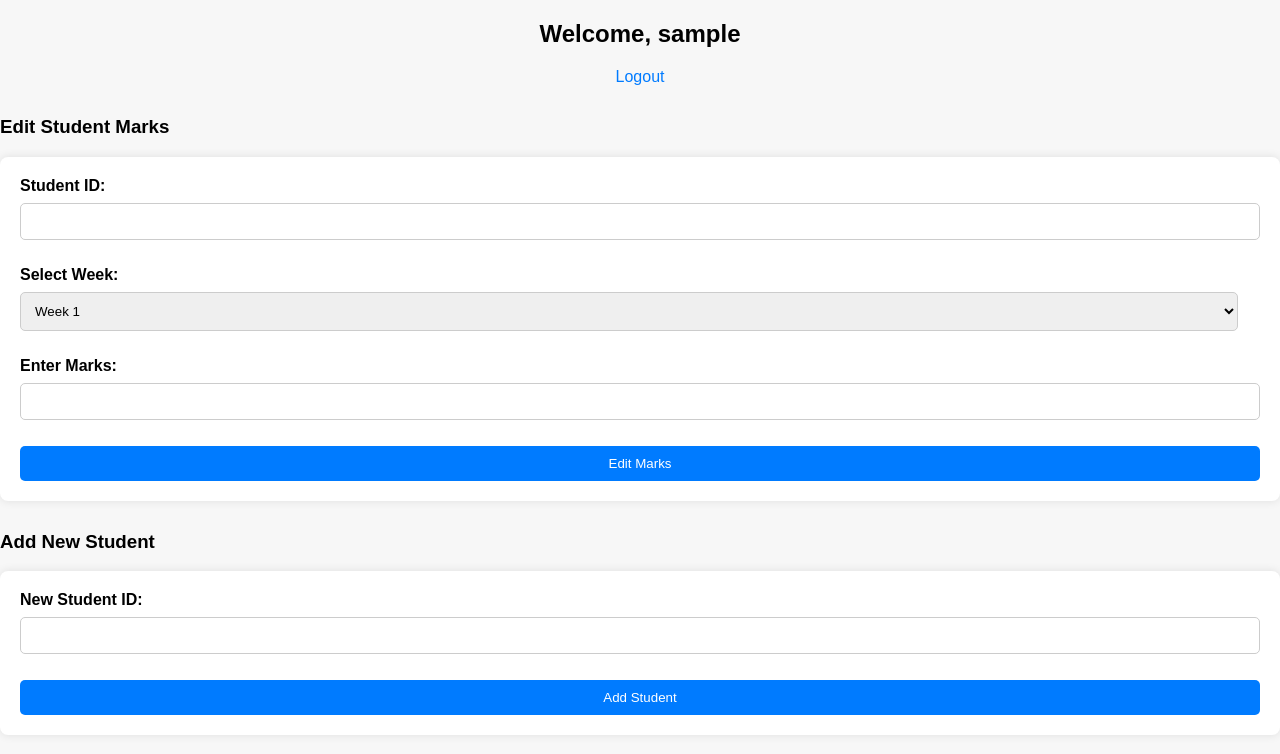
After one commit to Pasanlaksitha/Mark_Database, a PHP site: page /dashboard.php in a window 1280 px wide. The commit adds this page. Shown: the top 754 px of the page. Run offline with PHP 8.4, Linux system fonts and the light colour scheme; the visitor is signed in with stand-in values (Sample User, id 1).

Commit message:
This new update fixed
tyle , and add dashbaord logout

```diff
--- /dev/null
+++ b/dashboard.php
@@ -0,0 +1,91 @@
+
+<?php
+session_start();
+
+if(!isset($_SESSION['username'])) {
+    header('Location: login.php');
+    exit;
+}
+
+// Database connection
+$servername = "localhost";
+$username = "root";
+$password = "";
+$dbname = "student_mark_db";
+
+$conn = new mysqli($servername, $username, $password, $dbname);
+
+// Check connection
+if ($conn->connect_error) {
+    die("Connection failed: " . $conn->connect_error);
+}
+
+if(isset($_POST['edit_marks'])) {
+    $student_id = $_POST['student_id'];
+    $week = $_POST['week'];
+    $marks = $_POST['marks'];
+
+    $sql = "UPDATE student SET $week='$marks' WHERE student_id='$student_id'";
+    if ($conn->query($sql) === TRUE) {
+        $success_message = "Marks updated successfully";
+    } else {
+        $error_message = "Error updating marks: " . $conn->error;
+    }
+}
+
+if(isset($_POST['add_student'])) {
+    $student_id = $_POST['student_id'];
+
+    $sql = "INSERT INTO student (student_id) VALUES ('$student_id')";
+    if ($conn->query($sql) === TRUE) {
+        $success_message = "New student added successfully";
+    } else {
+        $error_message = "Error adding student: " . $conn->error;
+    }
+}
+
+$conn->close();
+?>
+
+<!DOCTYPE html>
+<html lang="en">
+<head>
+    <meta charset="UTF-8">
+    <meta name="viewport" content="width=device-width, initial-scale=1.0">
+    <title>Dashboard</title>
+    <link rel="stylesheet" type="text/css" href="style/dashboard.css">
+</head>
+<body>
+    <h2>Welcome, <?php echo $_SESSION['username']; ?></h2>
+    <a href="logout.php">Logout</a>
+
+    <h3>Edit Student Marks</h3>
+    <?php if(isset($success_message)) { ?>
+        <p><?php echo $success_message; ?></p>
+    <?php } ?>
+    <?php if(isset($error_message)) { ?>
+        <p><?php echo $error_message; ?></p>
+    <?php } ?>
+    <form method="post" action="">
+        <label for="student_id">Student ID:</label>
+        <input type="number" id="student_id" name="student_id" required><br><br>
+        <label for="week">Select Week:</label>
+        <select id="week" name="week">
+            <option value="week1">Week 1</option>
+            <option value="week2">Week 2</option>
+            <option value="week3">Week 3</option>
+            <option value="week4">Week 4</option>
+        </select><br><br>
+        <label for="marks">Enter Marks:</label>
+        <input type="text" id="marks" name="marks" required><br><br>
+        <input type="submit" name="edit_marks" value="Edit Marks">
+    </form>
+
+    <h3>Add New Student</h3>
+    <form method="post" action="">
+        <label for="new_student_id">New Student ID:</label>
+        <input type="number" id="new_student_id" name="student_id" required><br><br>
+        <input type="submit" name="add_student" value="Add Student">
+    </form>
+</body>
+</html>
--- a/index.php
+++ b/index.php
@@ -16,7 +16,7 @@
             -moz-appearance: textfield;
         }
     </style>
-    <link rel="stylesheet" type="text/css" href="style.css">
+    <link rel="stylesheet" type="text/css" href="style/style.css">
 </head>
 
 <body>
--- a/login.php
+++ b/login.php
@@ -5,7 +5,7 @@ session_start();
 $servername = "localhost";
 $username = "root";
 $password = "";
-$dbname = "user_db";
+$dbname = "student_mark_db";
 
 $conn = new mysqli($servername, $username, $password, $dbname);
 
@@ -40,9 +40,10 @@ $conn->close();
     <meta charset="UTF-8">
     <meta name="viewport" content="width=device-width, initial-scale=1.0">
     <title>Login</title>
+    <link rel="stylesheet" type="text/css" href="style/login.css">
 </head>
 <body>
-    <h2>Login</h2>
+    <h1>Login</h1><br>
     <?php if(isset($error_message)) { ?>
         <p><?php echo $error_message; ?></p>
     <?php } ?>
--- /dev/null
+++ b/style/dashboard.css
@@ -0,0 +1,69 @@
+body {
+    font-family: Arial, sans-serif;
+    background-color: #f7f7f7;
+    margin: 0;
+    padding: 0;
+
+}
+
+.container {
+    max-width: 800px;
+    margin: 0 auto;
+    padding: 20px;
+}
+
+h2 {
+    text-align: center;
+    margin-bottom: 20px;
+}
+
+h3 {
+    margin-top: 30px;
+}
+
+form {
+    background-color: #fff;
+    padding: 20px;
+    border-radius: 8px;
+    box-shadow: 0 0 10px rgba(0, 0, 0, 0.1);
+}
+
+label {
+    font-weight: bold;
+}
+
+input[type="number"],
+input[type="text"],
+select {
+    width: calc(100% - 22px);
+    padding: 10px;
+    margin: 8px 0;
+    border: 1px solid #ccc;
+    border-radius: 5px;
+}
+
+input[type="submit"] {
+    width: 100%;
+    padding: 10px;
+    border: none;
+    border-radius: 5px;
+    background-color: #007bff;
+    color: #fff;
+    cursor: pointer;
+}
+
+input[type="submit"]:hover {
+    background-color: #0056b3;
+}
+
+a {
+    display: block;
+    text-align: center;
+    margin-top: 20px;
+    color: #007bff;
+    text-decoration: none;
+}
+
+a:hover {
+    text-decoration: underline;
+}
```
Also changed, not shown: logout.php (added, +7 -0 lines), style/login.css (added, +53 -0 lines), style/style.css (renamed from style.css).
